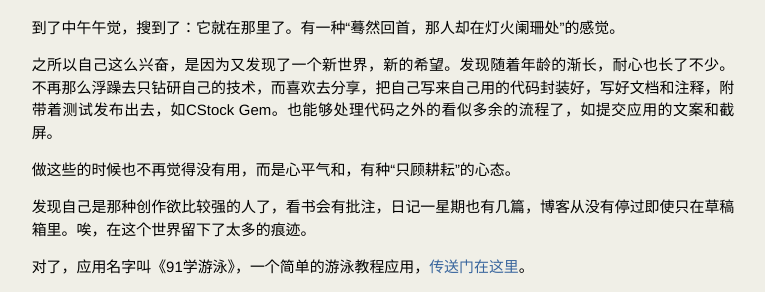
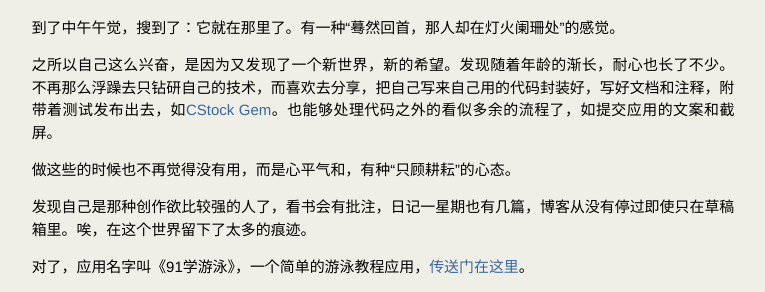
Before and after one commit to hulkfu/hulkfoo.github.io, a Jekyll site: the page built from _posts/2015-06-26-first-ios-app.md, in a window 1280 px wide. Shown: the part 409-701 px from the top of the page, without its empty margins (257-1022 px from the left). Built offline with Jekyll 4.4.1, drawn with Linux system fonts in a browser that asks for light colours; Markdown is read by kramdown in place of the engine named in the settings; comment, search, counter and statistics services are not loaded; some of the changed lines change nothing that is shown.

Commit message:
add gem link.

```diff
--- a/_posts/2015-06-26-first-ios-app.md
+++ b/_posts/2015-06-26-first-ios-app.md
@@ -17,7 +17,7 @@ title: 我的第一个iOS应用
 
 
 之所以自己这么兴奋，是因为又发现了一个新世界，新的希望。发现随着年龄的渐长，耐心也长了不少。
-不再那么浮躁去只钻研自己的技术，而喜欢去分享，把自己写来自己用的代码封装好，写好文档和注释，附带着测试发布出去，如CStock Gem。也能够处理代码之外的看似多余的流程了，如提交应用的文案和截屏。
+不再那么浮躁去只钻研自己的技术，而喜欢去分享，把自己写来自己用的代码封装好，写好文档和注释，附带着测试发布出去，如[CStock Gem](https://rubygems.org/gems/cstock)。也能够处理代码之外的看似多余的流程了，如提交应用的文案和截屏。
 
 做这些的时候也不再觉得没有用，而是心平气和，有种“只顾耕耘”的心态。
 
```
